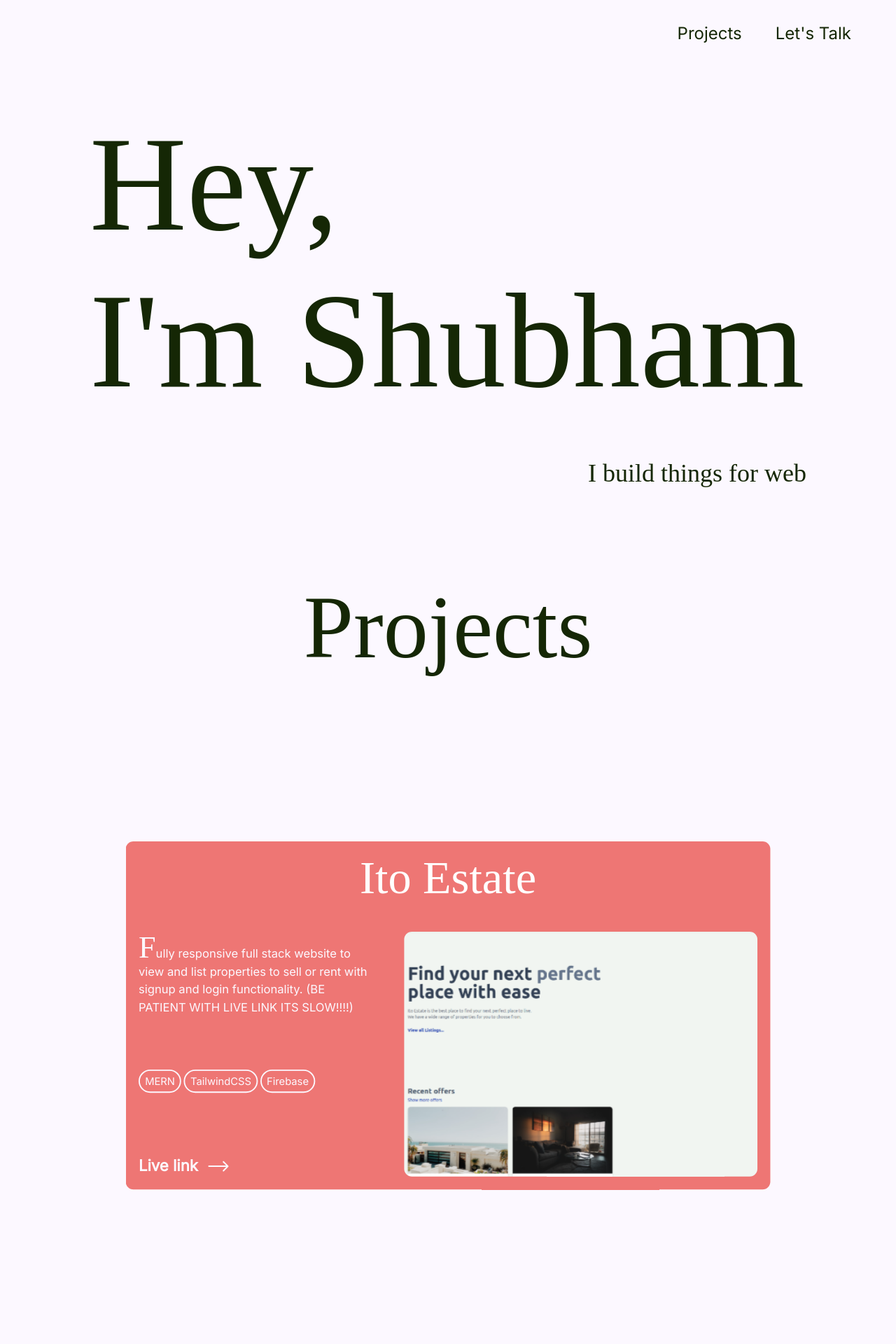
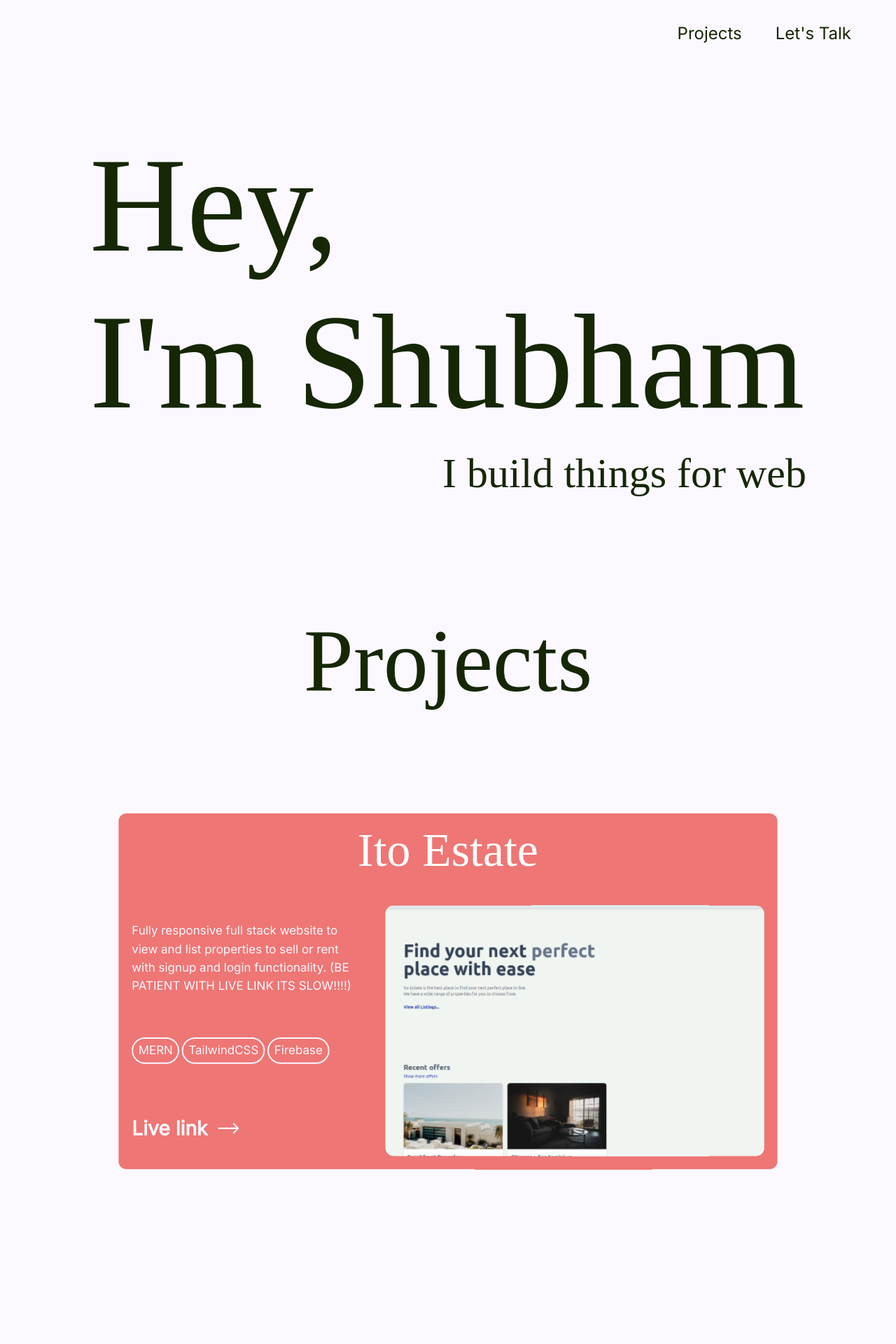
Before and after one commit to itohara22/portfolio, a React (Vite) app: page / in a window 1280 px wide. Shown: the top 1920 px of the page at 70% size. Built offline with nearby package versions, Linux system fonts and the light colour scheme; a web font is replaced by a local one.

Commit message:
contact and footer

```diff
--- a/src/App.tsx
+++ b/src/App.tsx
@@ -1,4 +1,5 @@
 import About from "./components/About";
+import Connect from "./components/Connect";
 import Hero from "./components/Hero";
 import { Projects } from "./components/Projects";
 
@@ -8,6 +9,7 @@ export default function App() {
       <Hero />
       <Projects />
       <About />
+      <Connect />
     </>
   );
 }
--- a/src/components/About.tsx
+++ b/src/components/About.tsx
@@ -1,3 +1,22 @@
 export default function About() {
-  return <div className="h-screen">About me</div>;
+  return (
+    <div className="pt-10 h-screen mx-auto px-10 md:px-[20vw] md:container">
+      <h2 className="text-center text-7xl sm:text-8xl md:text-9xl font-rozha text-dark-green">
+        About Me
+      </h2>
+      <div className="flex justify-center flex-col h-[70vh]">
+        <p className="mt-12 font-inter text-dark-green text-2xl">
+          I'm a passionate and creative Web developer developer based in
+          Rajasthan. With a keen eye for detail and a love for clean, efficient
+          code, I specialize in crafting dynamic and user-friendly web
+          applications.
+        </p>
+        <p className="mt-12 font-inter text-dark-green text-2xl">
+          In my work I follow the principle of "minimum unnecessary, maximum
+          meaning", striving to create designs that are clear, concise, and
+          effective in achieving their intended purpose.
+        </p>
+      </div>
+    </div>
+  );
 }
--- /dev/null
+++ b/src/components/Connect.tsx
@@ -0,0 +1,39 @@
+const Connect = () => {
+  return (
+    <div className="min-h-[60vh] container mx-auto px-4">
+      <h2 className="text-end text-5xl font-rozha text-dark-green mb-12">
+        Let's create something together
+      </h2>
+      <div className="w-[70vw] mx-auto">
+        <a href="mailto:ito.k23018@gmail.com">
+          <button className="bg-green w-full min-h-60 h-max text-cream text-7xl lg:text-9xl font-rozha rounded-3xl p-12 drop-shadow-lg">
+            DROP ME A MESSAGE
+          </button>
+        </a>
+      </div>
+      <div className="grid justify-items-end grid-cols-3 mt-12 pb-4 text-dark-green">
+        <div className="justify-self-start self-end">
+          <div className="text-sm font-inter text-start">
+            Site designed and coded by Shubham
+          </div>
+        </div>
+        <div>
+          <h3 className="text-3xl md:text-4xl font-inter">Contact Details</h3>
+          <ul className="text-lg font-inter">
+            <li className="mt-4">ito.k23018@gmail.com</li>
+            <li className="mt-4">+91 9509523018</li>
+          </ul>
+        </div>
+        <div>
+          <h3 className="text-3xl md:text-4xl font-inter">Others</h3>
+          <ul className="text-lg font-inter">
+            <li className="mt-4">Linkedin</li>
+            <li className="mt-4">Github</li>
+          </ul>
+        </div>
+      </div>
+    </div>
+  );
+};
+
+export default Connect;
--- a/src/components/Hero.tsx
+++ b/src/components/Hero.tsx
@@ -2,14 +2,16 @@ import Header from "./Header";
 
 export default function Hero() {
   return (
-    <div className="h-[100dvh] ">
+    <div className="h-[100dvh] mb-12">
       <Header />
-      <div className="w-[80vw] mx-auto font-rozha text-dark-green grid grid-rows-2 mb-[10rem]">
-        <h1 className="[font-size:clamp(4rem,15vw,12rem)] leading-[6rem] md:leading-[8rem] lg:leading-[10rem] xl:leading-[14rem] mt-14">
+      <div className="w-[80vw] h-[80%] mx-auto font-rozha text-dark-green flex flex-col justify-center gap-4">
+        <h1 className="[font-size:clamp(4rem,18vw,12rem)] leading-[6rem] md:leading-[8rem] lg:leading-[10rem] xl:leading-[14rem] mt-14">
           Hey, <br />
           I'm Shubham
         </h1>
-        <h2 className="mt-14 text-4xl text-right">I build things for web</h2>
+        <h2 className="text-2xl md:text-4xl lg:text-6xl text-right">
+          I build things for web
+        </h2>
       </div>
     </div>
   );
--- a/src/components/ProjectCard.tsx
+++ b/src/components/ProjectCard.tsx
@@ -48,9 +48,9 @@ export default function ProjectCard({
         <h2 className="text-center text-3xl sm:text-5xl md:text-7xl font-rozha text-white">
           {title}
         </h2>
-        <div className="flex flex-col-reverse md:flex-row h-full mt-12 gap-12">
-          <div className="w-full md:w-[40%] relative flex flex-col justify-between">
-            <p className="mb-4 font-inter text-cream text-lg first-letter:font-rozha first-letter:text-5xl">
+        <div className="flex flex-col-reverse md:flex-row h-full mt-12 gap-6 md:gap-8">
+          <div className="w-full md:w-[40%] relative flex flex-col justify-around">
+            <p className="mb-4 font-inter text-cream text-sm md:text-[1rem] lg:text-lg leading-relaxed">
               {description}
             </p>
             <section className="mb-8 flex flex-wrap gap-1 ">
@@ -63,7 +63,7 @@ export default function ProjectCard({
               target="_blank"
               className="text-2xl font-inter font-semibold"
             >
-              <span className="flex items-center gap-4 font-inter text-cream hover:gap-6 transition-[gap] ease-out duration-200">
+              <span className="flex items-center gap-4 font-inter text-cream text-[1rem] md:text-2xl lg:text-3xl hover:gap-6 transition-[gap] ease-out duration-200">
                 Live link
                 <svg
                   width="32"
@@ -80,7 +80,7 @@ export default function ProjectCard({
               </span>
             </a>
           </div>
-          <div className="p-2 realtive w-full md:w-[60%] h-full overflow-hidden rounded-xl">
+          <div className="sm:p-2 realtive w-full md:w-[65%] h-full overflow-hidden rounded-xl">
             <motion.div
               className="h-full w-full rounded-xl overflow-hidden"
               style={{ scale: imageScale }}
--- a/src/components/Projects.tsx
+++ b/src/components/Projects.tsx
@@ -21,11 +21,11 @@ export const Projects = () => {
   });
 
   return (
-    <div id="projects" className="w-full min-h-screen pt-8">
-      <h2 className="text-center text-7xl sm:text-8xl md:text-9xl font-rozha text-dark-green mb-12">
+    <div id="projects" className="w-full pt-8">
+      <h2 className="text-center text-7xl sm:text-8xl md:text-9xl font-rozha text-dark-green">
         Projects
       </h2>
-      <main ref={container} className="relative mt-28 mb-[20vh]">
+      <main ref={container} className="relative mt-6 mb-[20vh] ">
         {projectData.map((project: Project, i: number) => {
           const targetScale = 1 - (projectData.length - i) * 0.05;
           const range = [i * 0.25, 1];
--- a/src/ui/ProjectBullet.tsx
+++ b/src/ui/ProjectBullet.tsx
@@ -4,7 +4,7 @@ type Props = {
 
 export default function ProjectBullet({ text }: Props) {
   return (
-    <span className="px-2 py-1 rounded-full border-cream border-2 text-cream font-inter">
+    <span className="px-2 py-1 rounded-full border-cream border-2 text-cream font-inter text-sm lg:text-lg">
       {text}
     </span>
   );
```
